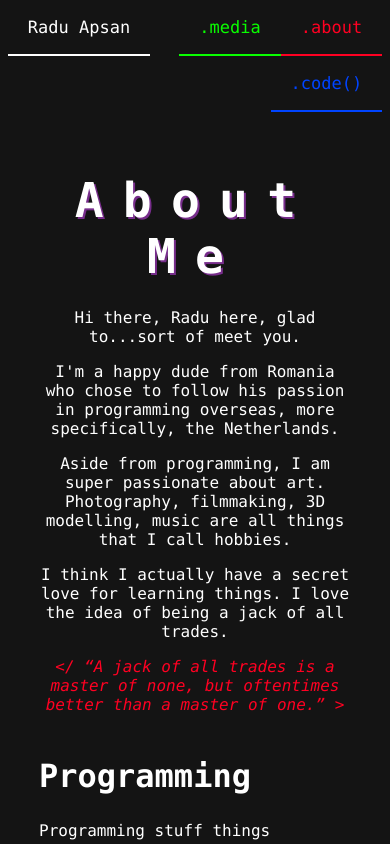
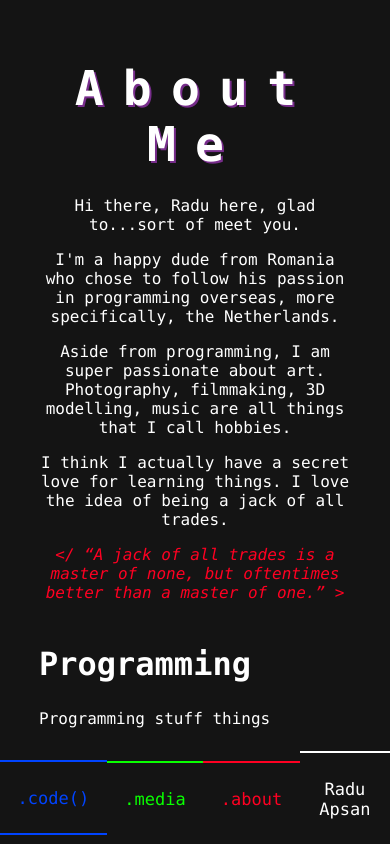
Before and after one commit to Raiduy/portfolio-website, a React (Create React App) app: page /about in a window 390 px wide. Shown: the top 844 px of the page. Built offline with nearby package versions, Linux system fonts and the light colour scheme.

Commit message:
Responsive Navbar

```diff
--- a/src/components/Navbar.css
+++ b/src/components/Navbar.css
@@ -1,6 +1,7 @@
 .topnav {
   background-color: #141414;
   overflow: hidden;
+  z-index: 2;
   /* width: 99.5vw; */
   margin-right: 2vw;
   margin-left: 2vw;
@@ -71,3 +72,50 @@ ul {
   margin: 0;
   padding: 0;
 }
+
+
+@media only screen and (max-width: 768px) {
+  .topnav {
+    background-color: #141414;
+    width: 100%;
+    position: fixed;
+    bottom: 0px;
+    margin: none;
+    z-index: 2;
+    margin-left: 0px;
+    margin-right: 0px;
+    display: flex;
+    flex-direction: row-reverse;
+    justify-content: center;
+    align-items: center;
+  }
+
+  .topnav p {
+    padding: 3vh 4.5vw;
+  }
+
+  .topnav #home {
+    float: left;
+    color: white;
+    border-top: 2px solid white;
+    border-bottom: none;
+  }
+
+  .topnav #code {
+    color: #0044ff;
+    border-top: 2px solid #0044ff;
+  }
+
+  .topnav #jpg {
+    color: #09ff00;
+    border-top: 2px solid #09ff00;
+    border-bottom: none;
+  }
+
+  .topnav #about {
+    color: #FF0022;
+    border-top: 2px solid #FF0022;
+    border-bottom: none;
+  }
+
+}
--- a/src/pages/AboutPage.js
+++ b/src/pages/AboutPage.js
@@ -43,7 +43,7 @@ function AboutPage() {
 
           <section class="about-photo">
             <h2>
-              Photo
+              Photography
             </h2>
             <p>
               Photo stuff things
@@ -52,7 +52,7 @@ function AboutPage() {
 
           <section class="about-video">
             <h2>
-              Video
+              Videography
             </h2>
             <p>
               Video stuff things
```
